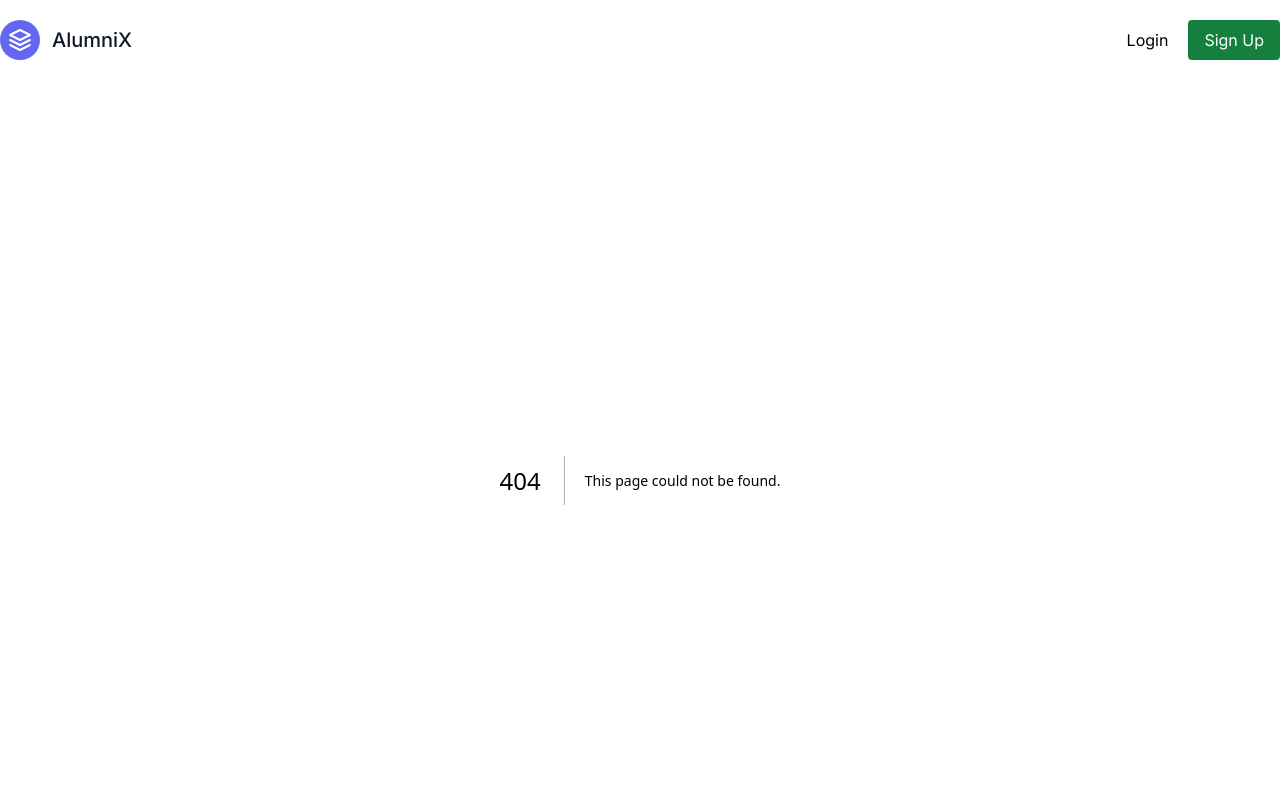
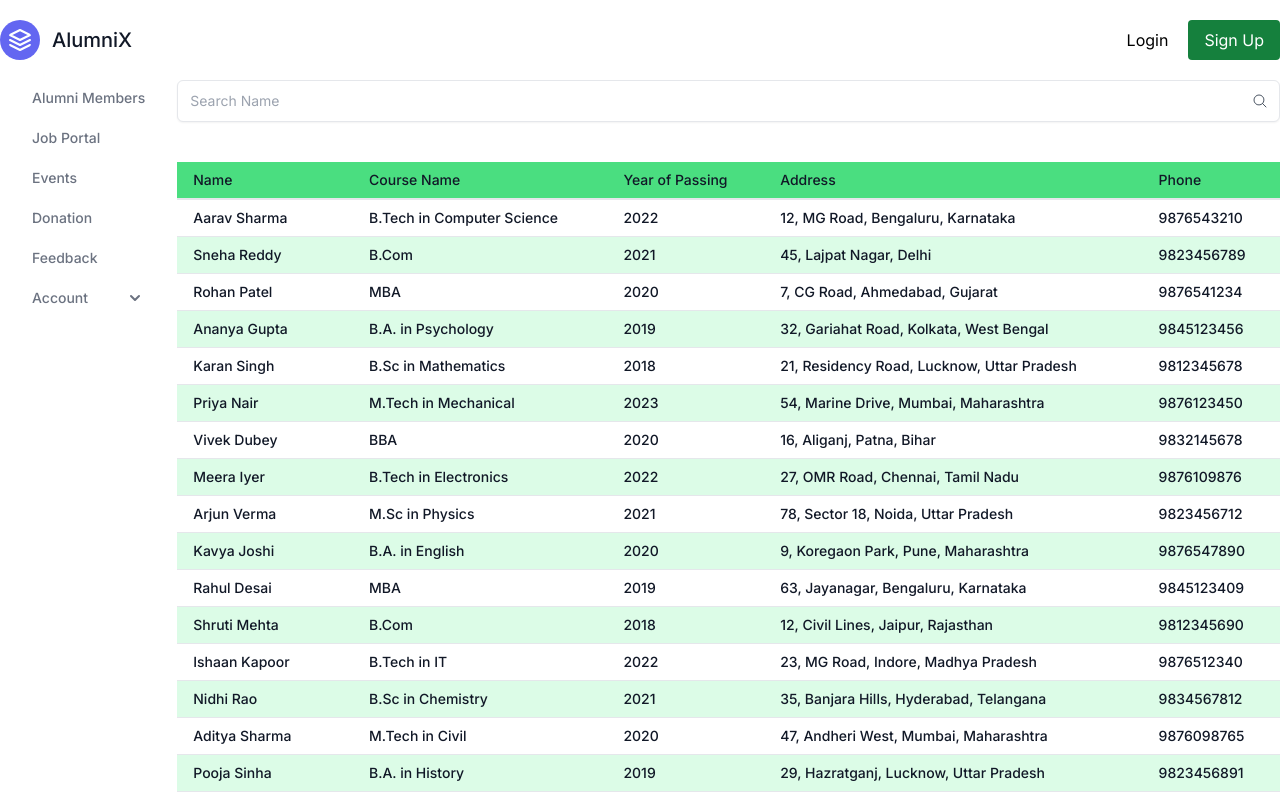
Before and after one commit to AcidOP/AlumniX, a Next.js app: page /dashboard/alumni-directory in a window 1280 px wide. Before the commit this address had no page. Shown: the top 800 px of the page. Built offline with nearby package versions, Linux system fonts and the light colour scheme.

Commit message:
feat: new data

```diff
--- /dev/null
+++ b/src/app/dashboard/alumni-directory/page.tsx
@@ -0,0 +1,77 @@
+import alumniData from "@/data/alumni"
+
+const Heading = ({ ...props }) => {
+  return (
+    <th className="whitespace-nowrap text-start px-4 py-2 font-medium text-gray-900">
+      {props.children}
+    </th>
+  )
+}
+
+const AlumniDir = () => {
+  return (
+    <div className="w-full">
+      <div className="relative mb-10">
+        <label htmlFor="Search" className="sr-only">Search</label>
+
+        <input
+          type="text"
+          id="Search"
+          placeholder="Search Name"
+          className="w-full rounded-md border border-gray-200 py-2.5 px-3 shadow-sm sm:text-sm focus:outline-none focus:border-green-700"
+        />
+
+        <span className="absolute inset-y-0 end-0 grid w-10 place-content-center">
+          <button type="button" className="text-gray-600 hover:text-gray-700">
+            <span className="sr-only">Search</span>
+
+            <svg
+              xmlns="http://www.w3.org/2000/svg"
+              fill="none"
+              viewBox="0 0 24 24"
+              strokeWidth="1.5"
+              stroke="currentColor"
+              className="size-4"
+            >
+              <path
+                strokeLinecap="round"
+                strokeLinejoin="round"
+                d="M21 21l-5.197-5.197m0 0A7.5 7.5 0 105.196 5.196a7.5 7.5 0 0010.607 10.607z"
+              />
+            </svg>
+          </button>
+        </span>
+      </div>
+
+      <table className="min-w-full divide-y-2 divide-gray-200 bg-white text-sm">
+        <thead className="bg-green-400">
+          <tr>
+            <Heading>Name</Heading>
+            <Heading>Course Name</Heading>
+            <Heading>Year of Passing</Heading>
+            <Heading>Address</Heading>
+            <Heading>Phone</Heading>
+          </tr>
+        </thead>
+
+        <tbody className="divide-y divide-gray-200">
+          {
+            alumniData.map((data, index) => {
+              return (
+                <tr className="even:bg-green-100" key={index}>
+                  <Heading>{data.name}</Heading>
+                  <Heading>{data.courseName}</Heading>
+                  <Heading>{data.yearOfPassing}</Heading>
+                  <Heading>{data.address}</Heading>
+                  <Heading>{data.phoneNumber}</Heading>
+                </tr>
+              )
+            })
+          }
+        </tbody>
+      </table>
+    </div>
+  )
+}
+
+export default AlumniDir
--- /dev/null
+++ b/src/data/alumni.ts
@@ -0,0 +1,144 @@
+const alumniData = [
+  {
+    name: "Aarav Sharma",
+    phoneNumber: "9876543210",
+    address: "12, MG Road, Bengaluru, Karnataka",
+    courseName: "B.Tech in Computer Science",
+    yearOfPassing: 2022
+  },
+  {
+    name: "Sneha Reddy",
+    phoneNumber: "9823456789",
+    address: "45, Lajpat Nagar, Delhi",
+    courseName: "B.Com",
+    yearOfPassing: 2021
+  },
+  {
+    name: "Rohan Patel",
+    phoneNumber: "9876541234",
+    address: "7, CG Road, Ahmedabad, Gujarat",
+    courseName: "MBA",
+    yearOfPassing: 2020
+  },
+  {
+    name: "Ananya Gupta",
+    phoneNumber: "9845123456",
+    address: "32, Gariahat Road, Kolkata, West Bengal",
+    courseName: "B.A. in Psychology",
+    yearOfPassing: 2019
+  },
+  {
+    name: "Karan Singh",
+    phoneNumber: "9812345678",
+    address: "21, Residency Road, Lucknow, Uttar Pradesh",
+    courseName: "B.Sc in Mathematics",
+    yearOfPassing: 2018
+  },
+  {
+    name: "Priya Nair",
+    phoneNumber: "9876123450",
+    address: "54, Marine Drive, Mumbai, Maharashtra",
+    courseName: "M.Tech in Mechanical",
+    yearOfPassing: 2023
+  },
+  {
+    name: "Vivek Dubey",
+    phoneNumber: "9832145678",
+    address: "16, Aliganj, Patna, Bihar",
+    courseName: "BBA",
+    yearOfPassing: 2020
+  },
+  {
+    name: "Meera Iyer",
+    phoneNumber: "9876109876",
+    address: "27, OMR Road, Chennai, Tamil Nadu",
+    courseName: "B.Tech in Electronics",
+    yearOfPassing: 2022
+  },
+  {
+    name: "Arjun Verma",
+    phoneNumber: "9823456712",
+    address: "78, Sector 18, Noida, Uttar Pradesh",
+    courseName: "M.Sc in Physics",
+    yearOfPassing: 2021
+  },
+  {
+    name: "Kavya Joshi",
+    phoneNumber: "9876547890",
+    address: "9, Koregaon Park, Pune, Maharashtra",
+    courseName: "B.A. in English",
+    yearOfPassing: 2020
+  },
+  {
+    name: "Rahul Desai",
+    phoneNumber: "9845123409",
+    address: "63, Jayanagar, Bengaluru, Karnataka",
+    courseName: "MBA",
+    yearOfPassing: 2019
+  },
+  {
+    name: "Shruti Mehta",
+    phoneNumber: "9812345690",
+    address: "12, Civil Lines, Jaipur, Rajasthan",
+    courseName: "B.Com",
+    yearOfPassing: 2018
+  },
+  {
+    name: "Ishaan Kapoor",
+    phoneNumber: "9876512340",
+    address: "23, MG Road, Indore, Madhya Pradesh",
+    courseName: "B.Tech in IT",
+    yearOfPassing: 2022
+  },
+  {
+    name: "Nidhi Rao",
+    phoneNumber: "9834567812",
+    address: "35, Banjara Hills, Hyderabad, Telangana",
+    courseName: "B.Sc in Chemistry",
+    yearOfPassing: 2021
+  },
+  {
+    name: "Aditya Sharma",
+    phoneNumber: "9876098765",
+    address: "47, Andheri West, Mumbai, Maharashtra",
+    courseName: "M.Tech in Civil",
+    yearOfPassing: 2020
+  },
+  {
+    name: "Pooja Sinha",
+    phoneNumber: "9823456891",
+    address: "29, Hazratganj, Lucknow, Uttar Pradesh",
+    courseName: "B.A. in History",
+    yearOfPassing: 2019
+  },
+  {
+    name: "Vikram Chawla",
+    phoneNumber: "9876509871",
+    address: "84, Sector 11, Chandigarh",
+    courseName: "BBA",
+    yearOfPassing: 2018
+  },
+  {
+    name: "Aishwarya Menon",
+    phoneNumber: "9845098763",
+    address: "67, ECR Road, Chennai, Tamil Nadu",
+    courseName: "B.Tech in Mechanical",
+    yearOfPassing: 2023
+  },
+  {
+    name: "Harsh Gupta",
+    phoneNumber: "9876543901",
+    address: "56, Golf Green, Kolkata, West Bengal",
+    courseName: "M.Sc in Computer Science",
+    yearOfPassing: 2022
+  },
+  {
+    name: "Ria Malhotra",
+    phoneNumber: "9823456709",
+    address: "42, GK 2, Delhi",
+    courseName: "B.Sc in Biotechnology",
+    yearOfPassing: 2021
+  }
+];
+
+export default alumniData;
```
